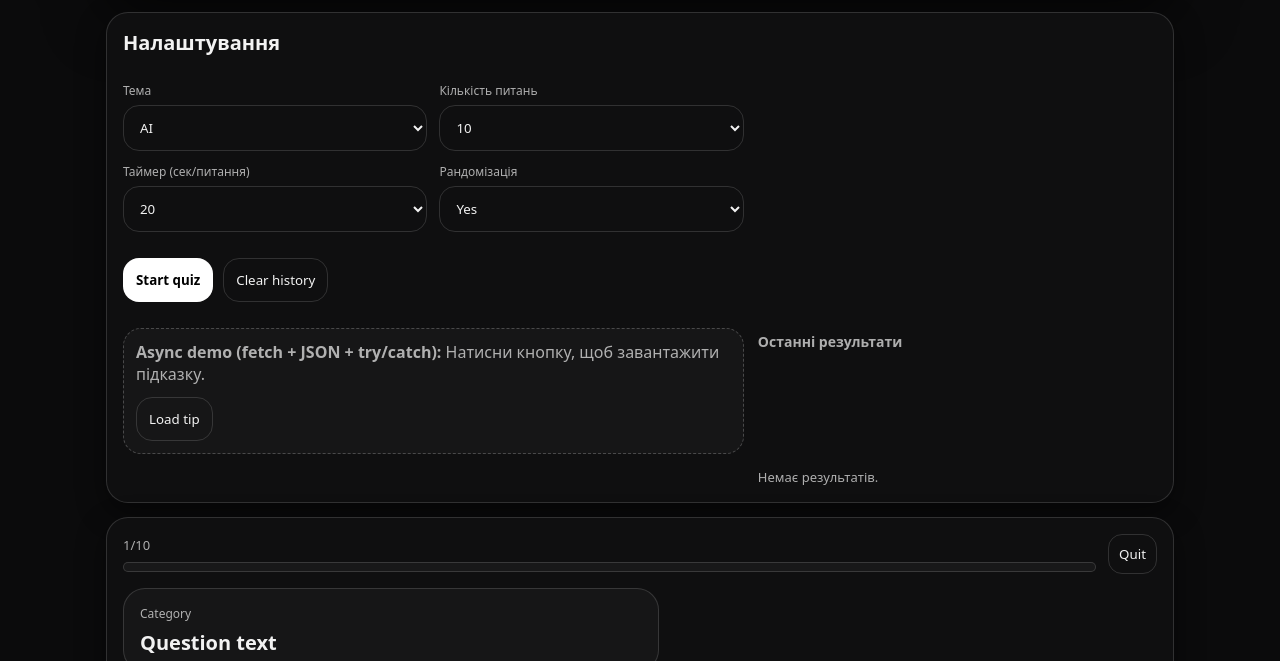
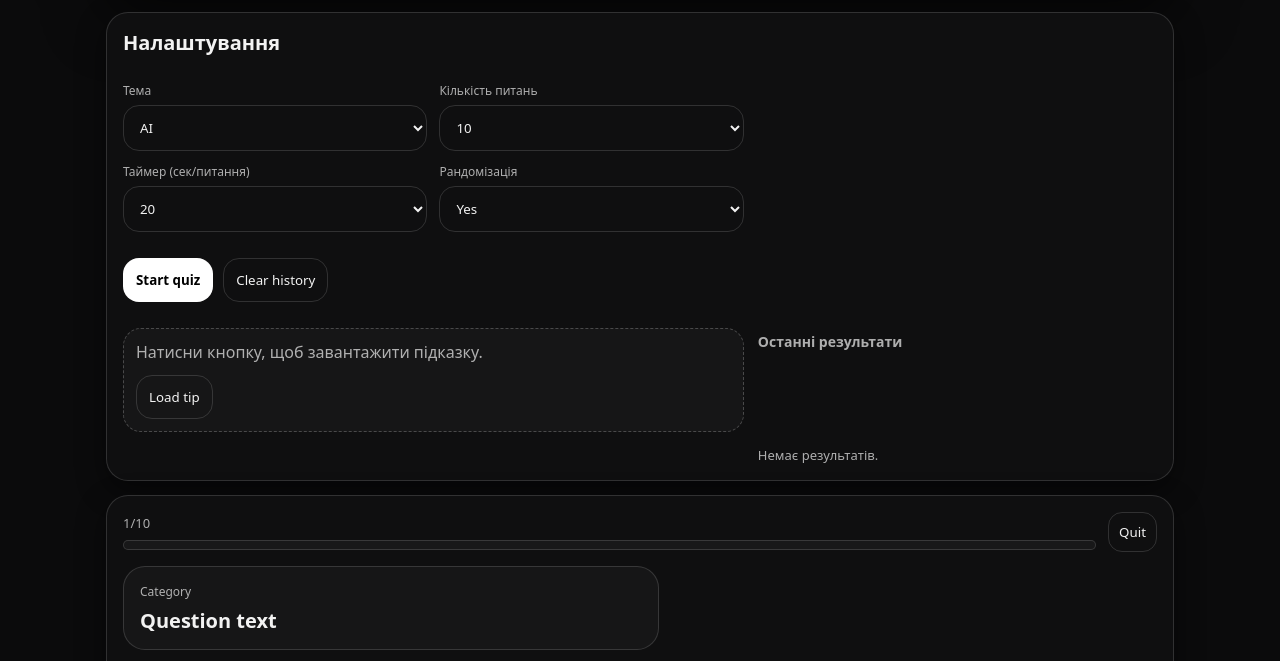
Before and after one commit to dvsqwx/Quizzy, a plain HTML site: page index.html in a window 1280 px wide. Shown: the part 127-788 px from the top of the page. Drawn offline with Linux system fonts and the light colour scheme.

Commit message:
Update index.html

```diff
--- a/index.html
+++ b/index.html
@@ -69,7 +69,7 @@
         <button id="clearHistoryBtn" class="btn ghost">Clear history</button>
       </div>
       <div class="note">
-        <b>Async demo (fetch + JSON + try/catch):</b>
+        <b></b>
         <span id="tipText">Натисни кнопку, щоб завантажити підказку.</span>
         <div class="row">
           <button id="loadTipBtn" class="btn ghost">Load tip</button>
```
